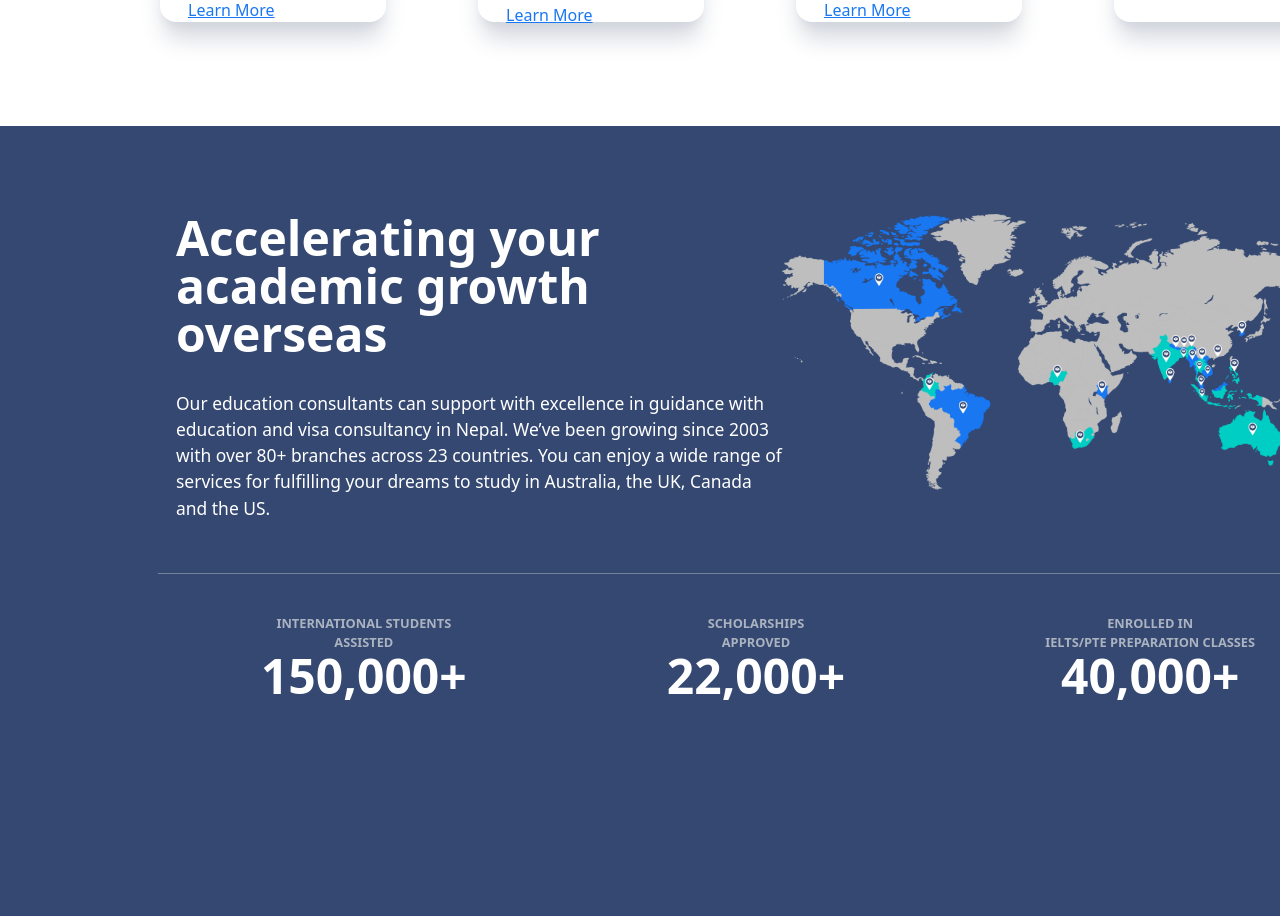
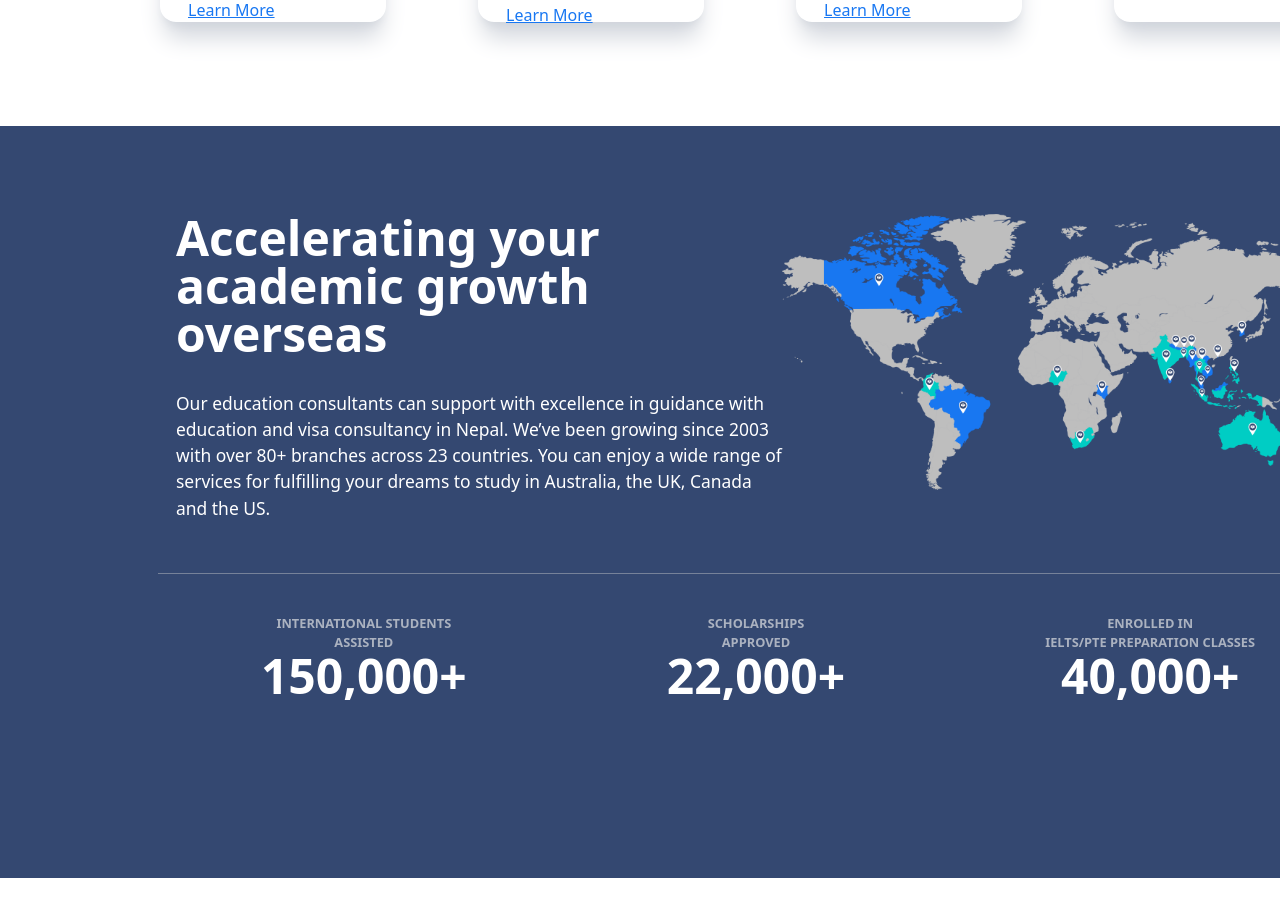
Before and after one commit to subedi1680/Expert-Education-Copy, a React (Vite) app: page / in a window 1280 px wide. Shown: the part 1580-2496 px from the top of the page. After the commit the page ends 2458 px from the top, so only its background shows below. Built offline with nearby package versions, Linux system fonts and the light colour scheme.

Commit message:
padding fixed

```diff
--- a/src/pages/Home.jsx
+++ b/src/pages/Home.jsx
@@ -255,7 +255,7 @@ function Home() {
         </div>
       </div>
       {/* world map section */}
-      <div className="bg-[#344871] text-white pb-30">
+      <div className="bg-[#344871] text-white pb-30 md:pb-0">
         <div className="flex flex-col md:h-[94vh] md:w-295 md:mx-42 items-center mt-12.5 mx-3.5">
           <div className="flex flex-col md:flex-row mt-10 md:mt-20 p-2 mb-11">
             <div className="flex flex-col">
```
